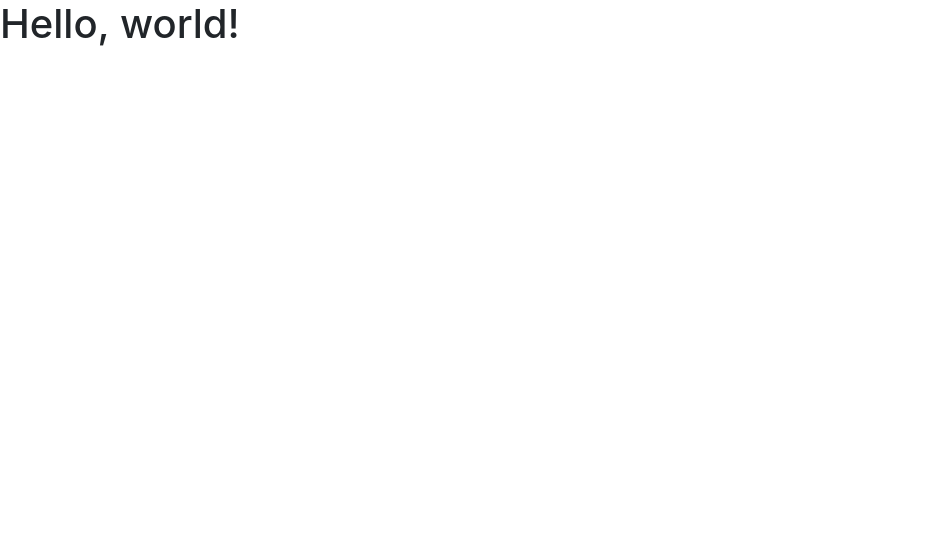
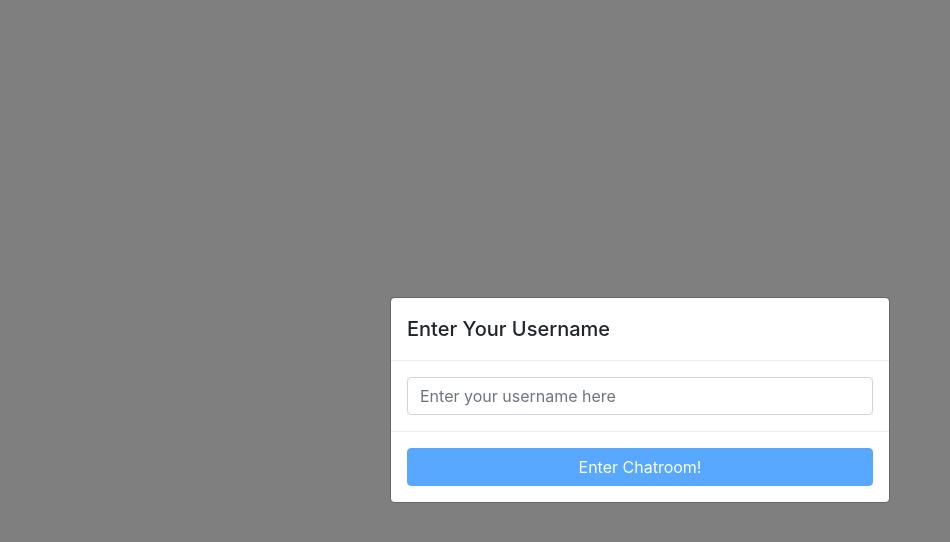
Before and after one commit to StephenMayeux/skillshare-chatroom, a plain HTML site: page index.html in a window 1280 px wide. Shown: the whole page, without its empty margins (0-950 px from the left). Drawn offline with nearby package versions, Linux system fonts and the light colour scheme.

Commit message:
prompt user for username before entering room

```diff
--- a/index.html
+++ b/index.html
@@ -8,15 +8,40 @@
     <!-- Bootstrap CSS -->
     <link rel="stylesheet" href="https://maxcdn.bootstrapcdn.com/bootstrap/4.0.0/css/bootstrap.min.css" integrity="sha384-Gn5384xqQ1aoWXA+058RXPxPg6fy4IWvTNh0E263XmFcJlSAwiGgFAW/dAiS6JXm" crossorigin="anonymous">
 
-    <title>Hello, world!</title>
+    <title>Chat Room</title>
   </head>
   <body>
-    <h1>Hello, world!</h1>
+    <div class="container">
+      <!-- Modal -->
+      <div class="modal fade" id="usernameModal" tabindex="-1" role="dialog" aria-labelledby="exampleModalCenterTitle" aria-hidden="true">
+        <div class="modal-dialog modal-dialog-centered" role="document">
+          <div class="modal-content">
+            <div class="modal-header">
+              <h5 class="modal-title" id="exampleModalLongTitle">Enter Your Username</h5>
+            </div>
+            <div class="modal-body">
+              <input
+                class="form-control"
+                type="text"
+                id="usernameModalInput"
+                placeholder="Enter your username here"
+                name="username"
+                autocomplete="off"
+              />
+            </div>
+            <div class="modal-footer">
+              <button type="button" class="btn btn-primary btn-block" id="enterRoomBtn">Enter Chatroom!</button>
+            </div>
+          </div>
+        </div>
+      </div>
+    </div>
 
     <!-- Optional JavaScript -->
     <!-- jQuery first, then Popper.js, then Bootstrap JS -->
     <script src="https://code.jquery.com/jquery-3.2.1.slim.min.js" integrity="sha384-KJ3o2DKtIkvYIK3UENzmM7KCkRr/rE9/Qpg6aAZGJwFDMVNA/GpGFF93hXpG5KkN" crossorigin="anonymous"></script>
     <script src="https://cdnjs.cloudflare.com/ajax/libs/popper.js/1.12.9/umd/popper.min.js" integrity="sha384-ApNbgh9B+Y1QKtv3Rn7W3mgPxhU9K/ScQsAP7hUibX39j7fakFPskvXusvfa0b4Q" crossorigin="anonymous"></script>
     <script src="https://maxcdn.bootstrapcdn.com/bootstrap/4.0.0/js/bootstrap.min.js" integrity="sha384-JZR6Spejh4U02d8jOt6vLEHfe/JQGiRRSQQxSfFWpi1MquVdAyjUar5+76PVCmYl" crossorigin="anonymous"></script>
+    <script src="script.js"></script>
   </body>
 </html>
--- /dev/null
+++ b/script.js
@@ -0,0 +1,33 @@
+$(document).ready(function() {
+  var myUsername = null;
+
+  // Show username modal and disable button immediately
+  $('#usernameModal').modal({
+    show: true,
+    backdrop: 'static',
+    keyboard: false
+  });
+  $('#enterRoomBtn').prop('disabled', true);
+
+  // enable button when username is valid
+  function validateUsername(username) {
+    var regex = /\w+/g;
+    return regex.test(username);
+  }
+
+  // function fires every time we type in the input element.
+  $('#usernameModalInput').on('input', function(e) {
+    var input = e.target.value.trim();
+    if (validateUsername(input)) {
+      $('#enterRoomBtn').prop('disabled', false);
+      myUsername = input;
+    } else {
+      $('#enterRoomBtn').prop('disabled', true);
+    }
+  });
+
+  // Close modal and enter chat room
+  $('#enterRoomBtn').on('click', function() {
+    $('#usernameModal').modal('hide');
+  });
+});
```
